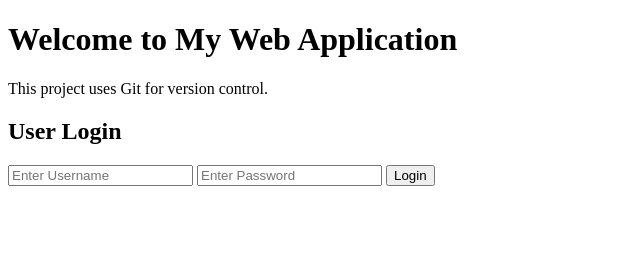
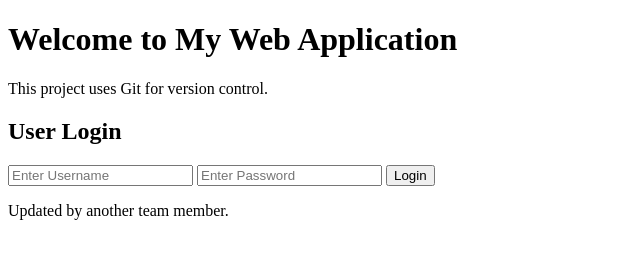
Before and after one commit to Akhila2029/WebApplication, a plain HTML site: page index.html in a window 1280 px wide. Shown: the whole page, without its empty margins (0-640 px from the left). Drawn offline with Linux system fonts and the light colour scheme.

Commit message:
Add update notice paragraph to index.html

```diff
--- a/index.html
+++ b/index.html
@@ -13,5 +13,6 @@
     <input type="password" placeholder="Enter Password">
 
     <button>Login</button>
+    <p>Updated by another team member.</p>
 </body>
 </html>
```
